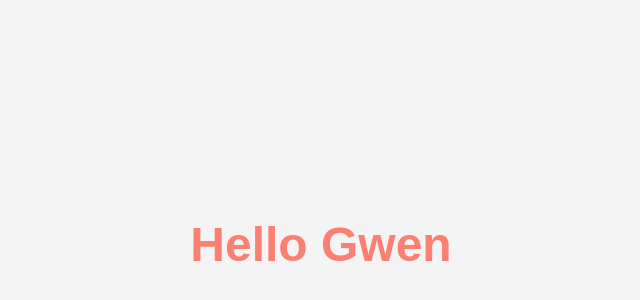
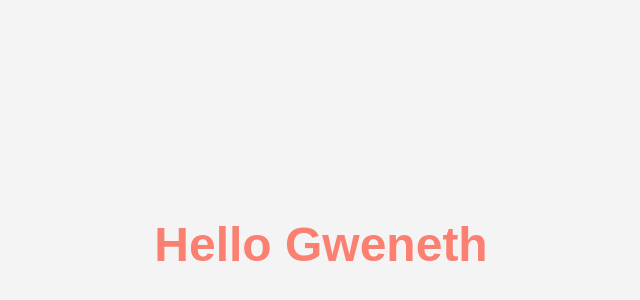
Before and after one commit to Gwy-n/DemoRepo, a plain HTML site: page index.html in a window 1280 px wide. Shown: the part 156-456 px from the top of the page, without its empty margins (319-959 px from the left). Drawn offline with Linux system fonts and the light colour scheme.

Commit message:
Changes made

```diff
--- a/index.html
+++ b/index.html
@@ -21,6 +21,6 @@
     </style>
 </head>
 <body>
-    <h1>Hello Gwen</h1>
+    <h1>Hello Gweneth</h1>
 </body>
 </html>
```
